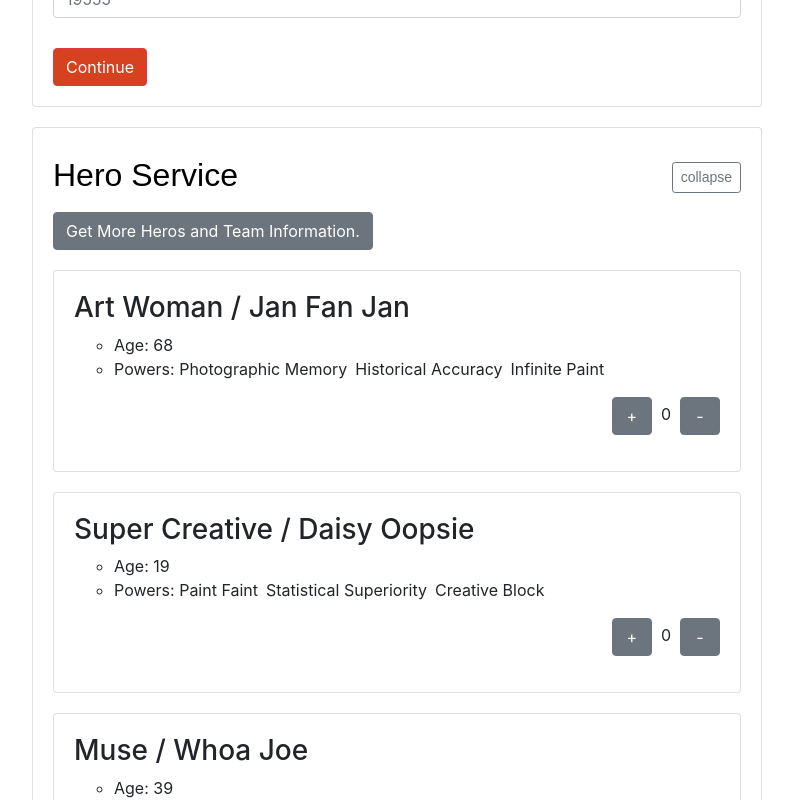
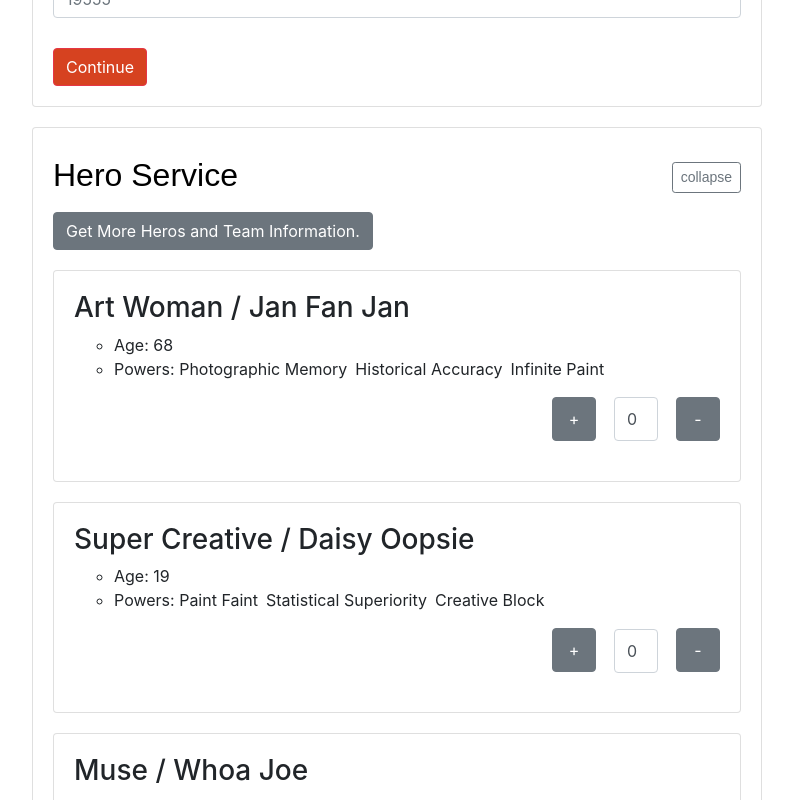
Before and after one commit to joeymariano/App4BarnesApplication, a React (Create React App) app: page / in a window 1280 px wide. Shown: the part 740-1540 px from the top of the page, without its empty margins (53-846 px from the left). Built offline with nearby package versions, Linux system fonts and the light colour scheme.

Commit message:
can input number and use buttons

```diff
--- a/src/App.css
+++ b/src/App.css
@@ -56,9 +56,21 @@ ul{
 }
 
 .plus-button{
-	width: 40px;
+	display: inline;
+	width: 44px;
+	height: 44px;
+	margin-bottom: 4px;
 }
 
 .minus-button{
-	width: 40px;
+	display: inline;
+	width: 44px;
+	height: 44px;
+	margin-bottom: 4px;
 }
+
+.hero-count{
+	display: inline !important;
+	width: 44px !important;
+	height: 44px !important;
+}
--- a/src/components/HeroCard.js
+++ b/src/components/HeroCard.js
@@ -1,5 +1,5 @@
 import React, { Component } from 'react';
-import { Card, CardBody, Button } from 'reactstrap';
+import { Card, CardBody, Button, Input } from 'reactstrap';
 
 class HeroCard extends Component {
 	constructor(props) {
@@ -32,6 +32,14 @@ class HeroCard extends Component {
 		}
 	}
 
+	updateCountState = (event) => {
+		if (event.target.value <= 10){ // make sure value doesn't go past 10
+		 this.setState({
+		   [event.target.name]: event.target.value
+		 })
+		}
+	}
+
 	render(){
 		return(
 				<Card>
@@ -43,7 +51,9 @@ class HeroCard extends Component {
 						</ul>
 						<p className="float-right">
 						<Button className='plus-button' onClick={ () => this.addSelectCount() }>+</Button>
-						&nbsp;&nbsp;{ this.state.selectCount }&nbsp;&nbsp;
+						&nbsp;&nbsp;&nbsp;&nbsp;
+						<Input className='hero-count' name='selectCount' type='text' value={ this.state.selectCount } onChange={ this.updateCountState }/>
+						&nbsp;&nbsp;&nbsp;&nbsp;
 						<Button className='minus-button' onClick={ () => this.deleteSelectCount() }>-</Button>
 						</p>
 					</CardBody>
--- a/src/components/HeroService.js
+++ b/src/components/HeroService.js
@@ -14,16 +14,16 @@ import TeamInfoCard from './TeamInfoCard'
 
 class HeroService extends Component {
 	componentDidMount() {
-		// add superheros to redux store in this format
-		// where is dispatch?
-		let newHeros = [
-				{name: "Art Woman", age: 68, secretIdentity: "Jan Fan Jan",
-					powers: ["Photographic Memory", "Historical Accuracy", "Infinite Paint"]},
-				{name: "Super Creative", age: 19, secretIdentity: "Daisy Oopsie",
-					powers: ["Paint Faint", "Statistical Superiority", "Creative Block"]},
-				{name: "Muse", age: 39, secretIdentity: "Whoa Joe",
-					powers: ["Perfect Pitch", "Synesthesia", "Vibration Shock"]}
-			]
+		// when component mounts add superheros to redux store in this format
+		let newHeros =
+		[
+			{ name: "Art Woman", age: 68, secretIdentity: "Jan Fan Jan",
+				powers: ["Photographic Memory", "Historical Accuracy", "Infinite Paint"] },
+			{ name: "Super Creative", age: 19, secretIdentity: "Daisy Oopsie",
+				powers: ["Paint Faint", "Statistical Superiority", "Creative Block"] },
+			{ name: "Muse", age: 39, secretIdentity: "Whoa Joe",
+				powers: ["Perfect Pitch", "Synesthesia", "Vibration Shock"] }
+		]
 
 		this.props.actions.addHeros(newHeros)
 	}
--- a/src/containers/AccordionContainer.js
+++ b/src/containers/AccordionContainer.js
@@ -14,10 +14,9 @@ class AccordionContainer extends Component {
 	}
 
 	visibleCntrl = () => {
-		// use form.minimize and form.maximize depending on min max count?
 		this.setState(prevState => ({
 		  visible: !prevState.visible
-		}));
+		}))
 	}
 
 	outputFormOrHero = () => {
@@ -39,8 +38,7 @@ class AccordionContainer extends Component {
 
 	render(){
 		return(
-			<div id="customer-form-container">
-        <Card>
+      <Card id="customer-form-container">
       	<CardBody>
 					<div class="accordion-header" onClick={ () => { this.visibleCntrl() } }>
 						<h2 class="accordion-title">{ this.props.title }
@@ -53,7 +51,6 @@ class AccordionContainer extends Component {
 
 				</CardBody>
 	    </Card>
-			</div>
 		)
 	}
 }
```
Lines whose indentation alone changed are shown as unchanged.
